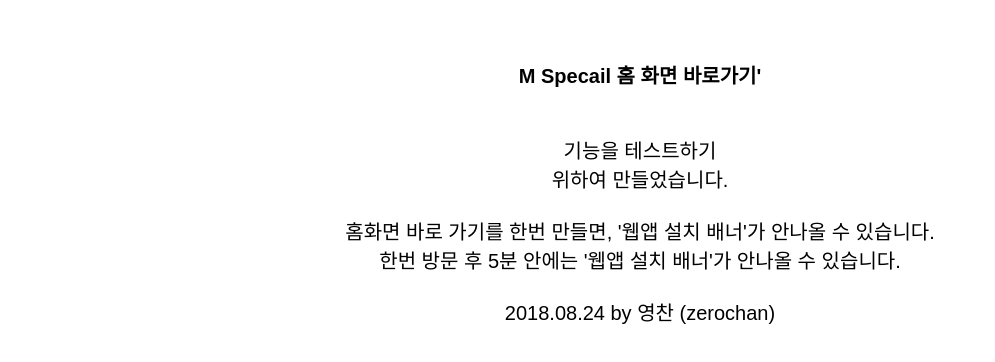
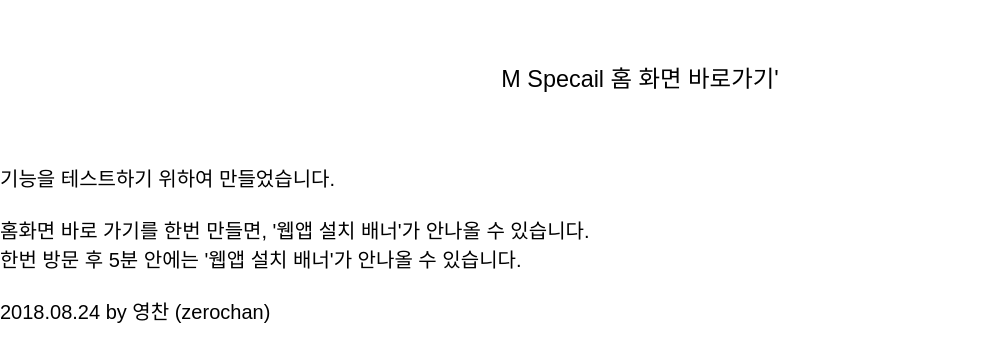
Before and after one commit to zerochankim/zerochankim.github.io, a plain HTML site: page index.html in a window 1280 px wide. Shown: the whole page, without its empty margins (0-995 px from the left). Drawn offline with Linux system fonts and the light colour scheme; a web font is replaced by a local one.

Commit message:
Update index.html

```diff
--- a/index.html
+++ b/index.html
@@ -62,22 +62,19 @@ input:-webkit-autofill{-webkit-box-shadow:0 0 0px 1000px white inset;}
 <body >
 
 
-<div style="width: 100%;height: 100%; box-sizing: border-box;padding-top: 60px;text-align: center;font-size: 20px;">
-<b>M Specail 홈 화면 바로가기'</b><br />
+<div style="width: 100%;height: 100%; box-sizing: border-box;padding-top: 60px;;font-size: 20px;">
+	<h3 style="text-align: center;">M Specail 홈 화면 바로가기'</h3><br />
 	<br />
 	<br />
-
-기능을 테스트하기<br />
-위하여 만들었습니다.<br />
+	기능을 테스트하기 위하여 만들었습니다.<br />
 	<br />
-
 	<ul>
 		<li>홈화면 바로 가기를 한번 만들면, '웹앱 설치 배너'가 안나올 수 있습니다.</li>
-<li>한번 방문 후 5분 안에는 '웹앱 설치 배너'가 안나올 수 있습니다.<li />
+		<li>한번 방문 후 5분 안에는 '웹앱 설치 배너'가 안나올 수 있습니다.</li>
 	</ul>
 	<br />
 
-2018.08.24 by 영찬 (zerochan)
+	<em>2018.08.24 by 영찬 (zerochan)</em>
 </div>
 <script>
 	if ('serviceWorker' in navigator) {
```
Lines whose indentation alone changed are shown as unchanged.
